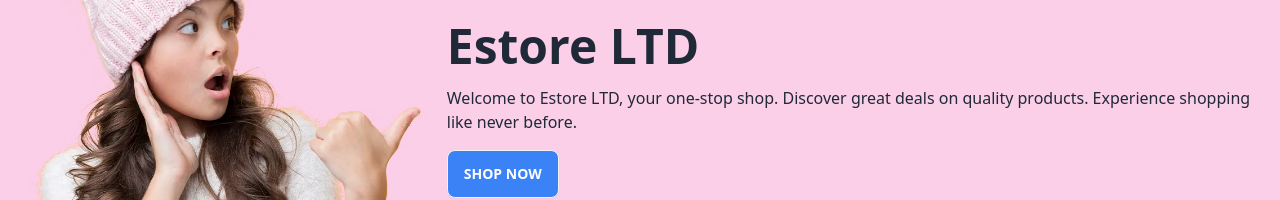
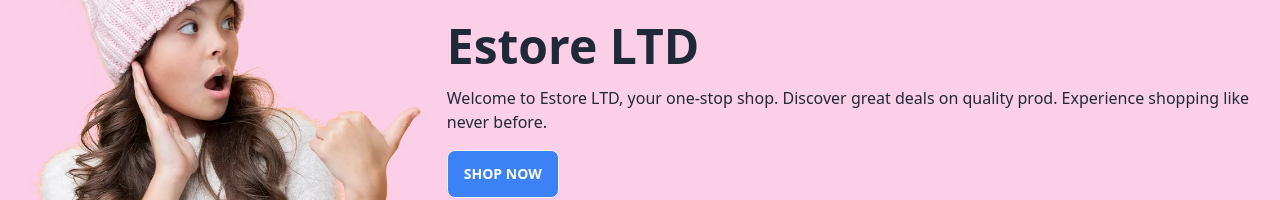
Before and after one commit to jritu4h/restore-client, a React (Vite) app: page / in a window 1280 px wide. Shown: the part 153-353 px from the top of the page. Built offline with nearby package versions, Linux system fonts and the light colour scheme; no server answers.

Commit message:
added five commit

```diff
--- a/src/Components/Banner/Banner.jsx
+++ b/src/Components/Banner/Banner.jsx
@@ -14,7 +14,7 @@ const Banner = () => {
       <h1 className="text-5xl font-bold"> Estore LTD</h1>
       <p className="py-4">
       Welcome to Estore LTD, your one-stop shop.
-                     Discover great deals on quality products.
+                     Discover great deals on quality prod.
                     Experience shopping like never before.
       </p>
       <button className="btn bg-blue-500 hover:bg-blue-500 text-white">SHOP NOW</button>
```
